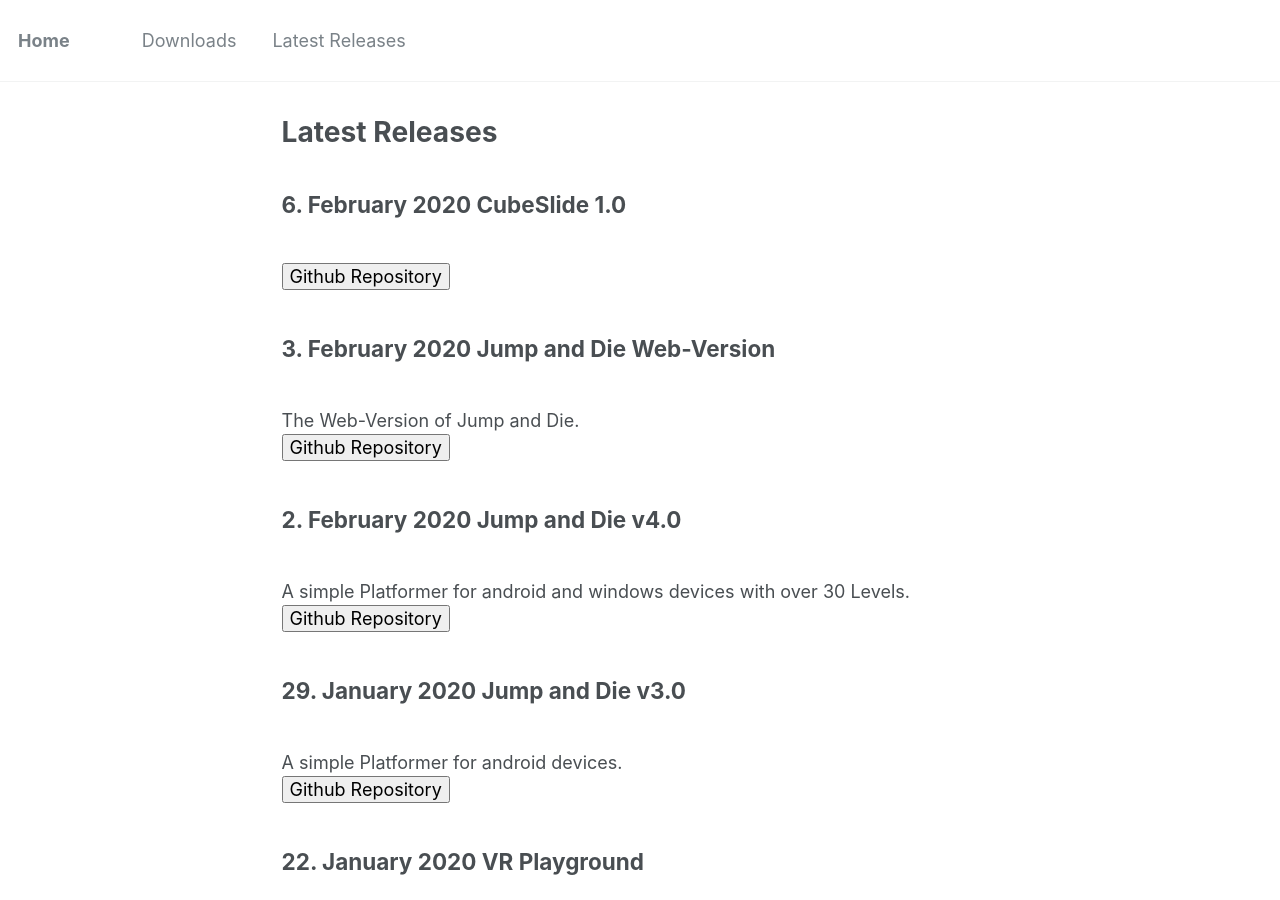
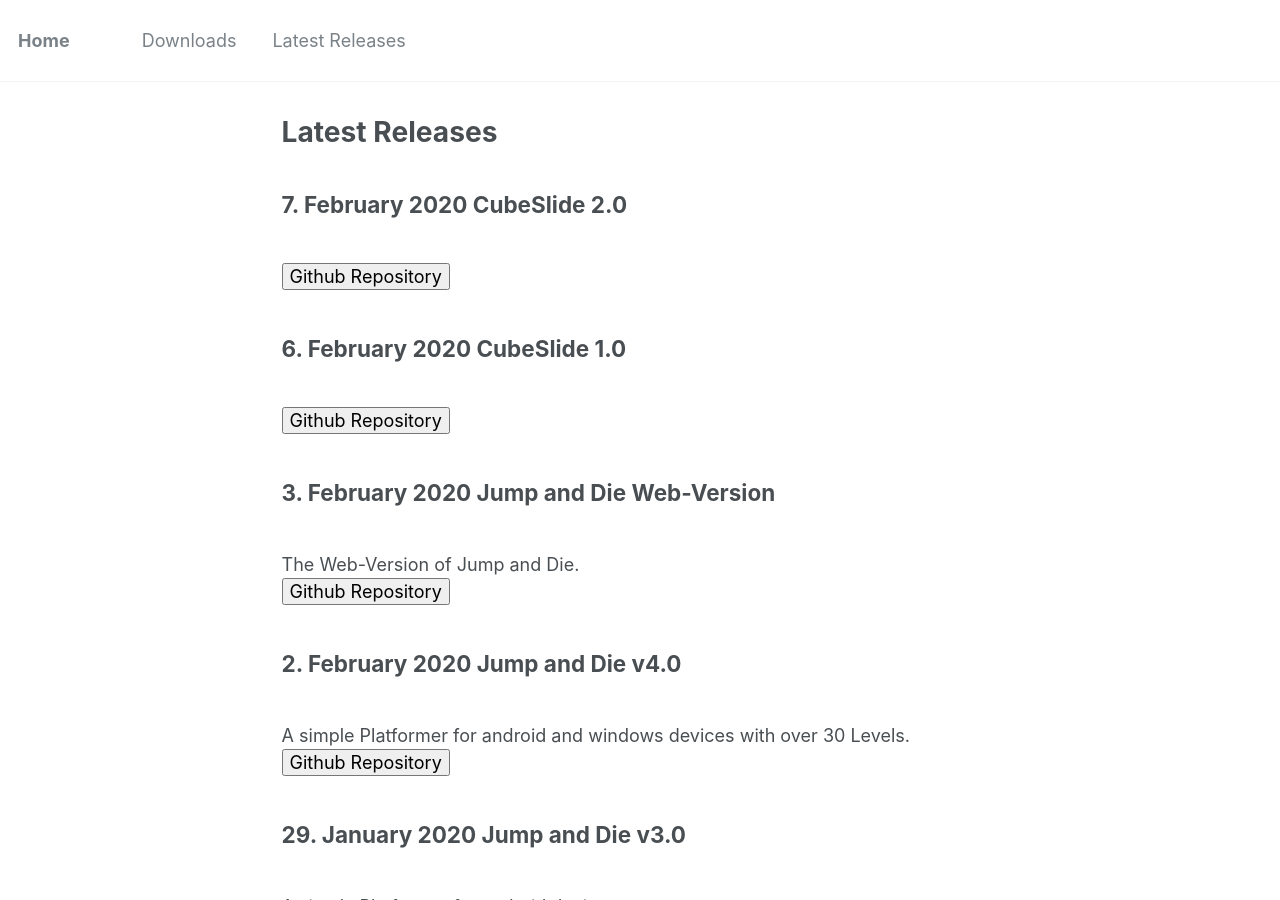
Before and after one commit to Janik313/janik313.github.io, a Jekyll site: the page built from _pages/releases.md, in a window 1280 px wide and 900 px high. Built offline with Jekyll 4.4.1, drawn with Linux system fonts in a browser that asks for light colours.

Commit message:
Update releases.md

```diff
--- a/_pages/releases.md
+++ b/_pages/releases.md
@@ -17,6 +17,8 @@
 </head>
 
 
+<h2>7. February 2020 CubeSlide 2.0 </h2>
+<br><button onclick="window.location.href='https://github.com/Janik313/CubeSlide'">Github Repository</button>
 <h2>6. February 2020 CubeSlide 1.0 </h2>
 <br><button onclick="window.location.href='https://github.com/Janik313/CubeSlide'">Github Repository</button>
 <h2>3. February 2020 Jump and Die Web-Version </h2>
```
